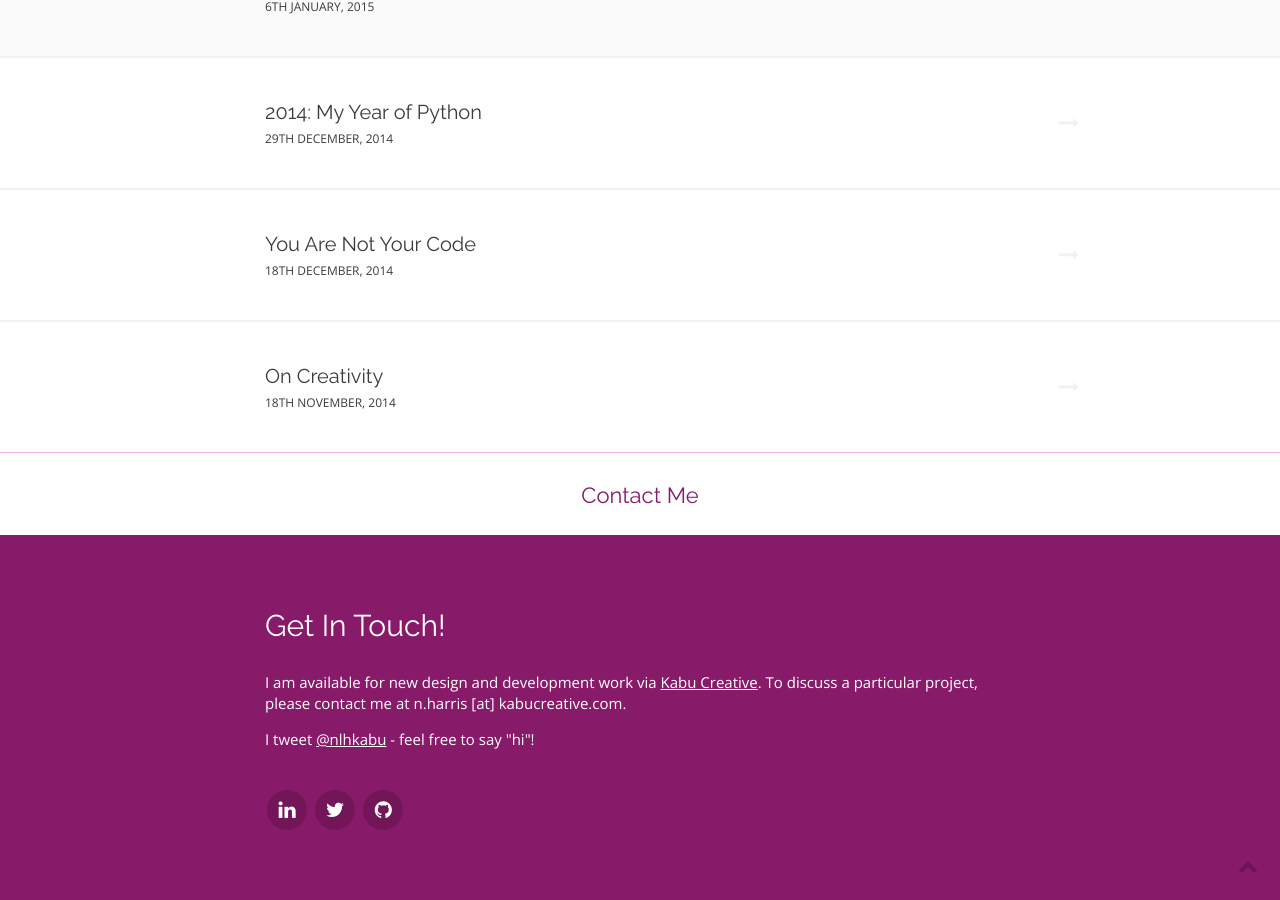
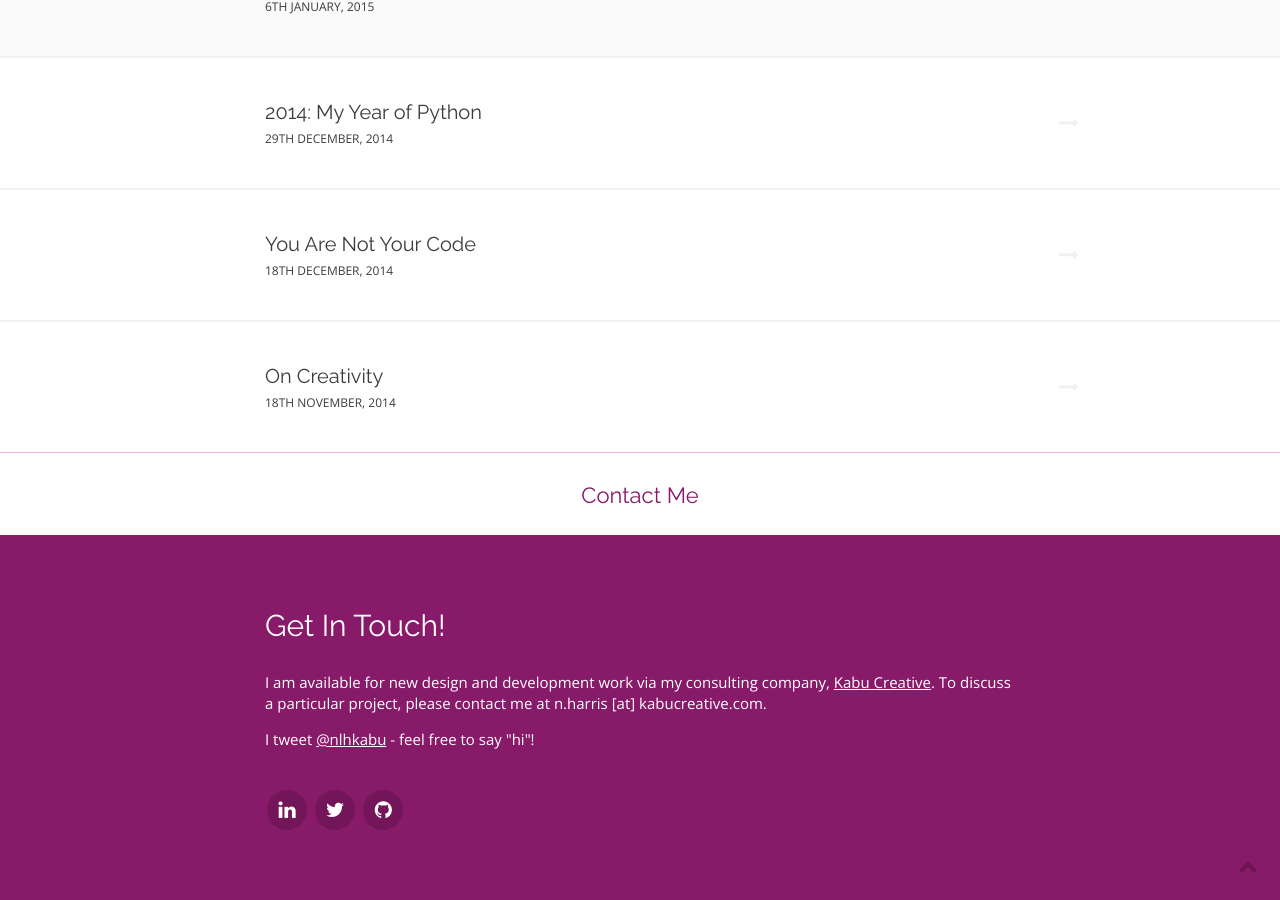
Before and after one commit to nlhkabu/nlhkabu.github.io, a Jekyll site: the page built from index.html, in a window 1280 px wide and 900 px high, scrolled down 4715 px. Built offline with Jekyll 4.4.1, drawn with Linux system fonts in a browser that asks for light colours; nearby versions of some CDN libraries; some web fonts are replaced.

Commit message:
Make Kabu CTA less ambiguous

```diff
--- a/_includes/footer.html
+++ b/_includes/footer.html
@@ -5,7 +5,7 @@
     <div class="container">
         <div class="content">
             <h2>Get In Touch!</h2>
-            <p>I am available for new design and development work via <a href="http://kabucreative.com">Kabu Creative</a>.  To discuss a particular project, please contact me at n.harris [at] kabucreative.com</a>.</p>
+            <p>I am available for new design and development work via my consulting company, <a href="http://kabucreative.com">Kabu Creative</a>.  To discuss a particular project, please contact me at n.harris [at] kabucreative.com</a>.</p>
             <p>I tweet <a href="https://twitter.com/nlhkabu">@nlhkabu</a> - feel free to say "hi"!</p>
 
             <div class="social">
```
